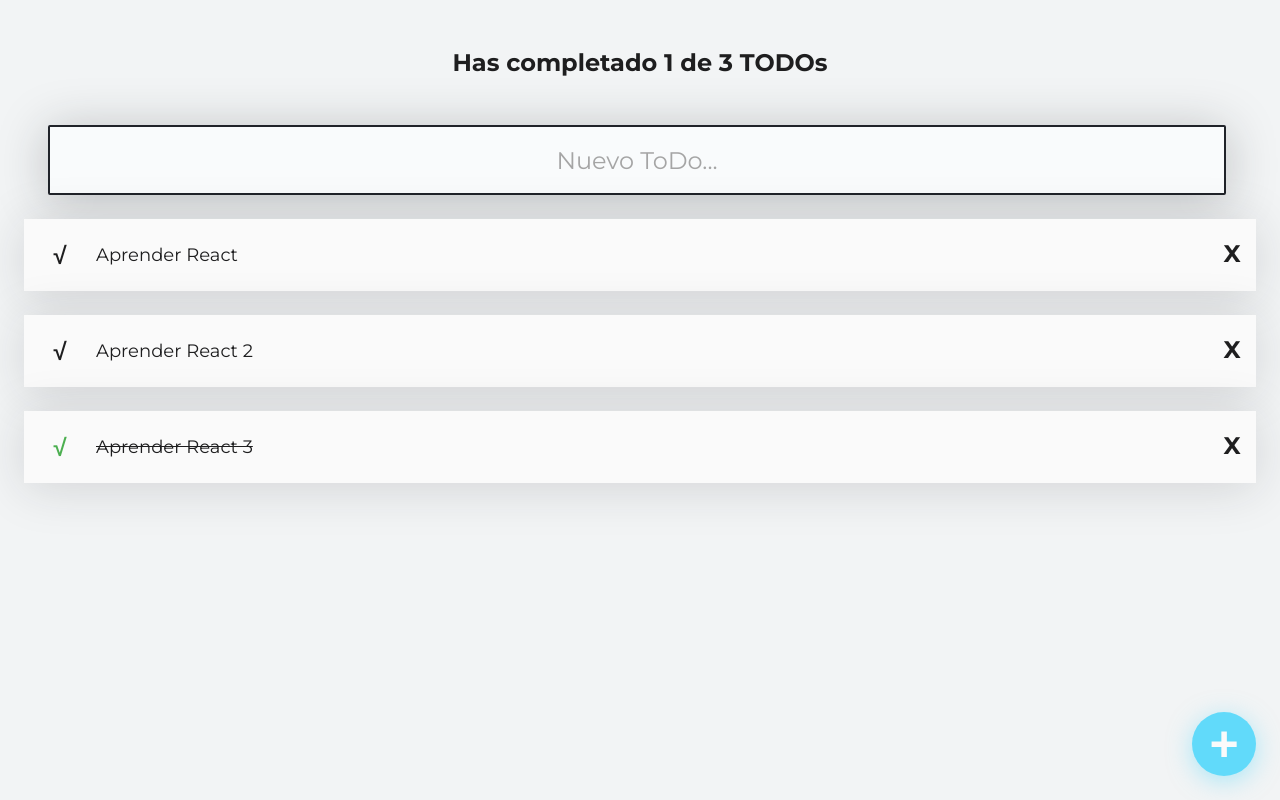
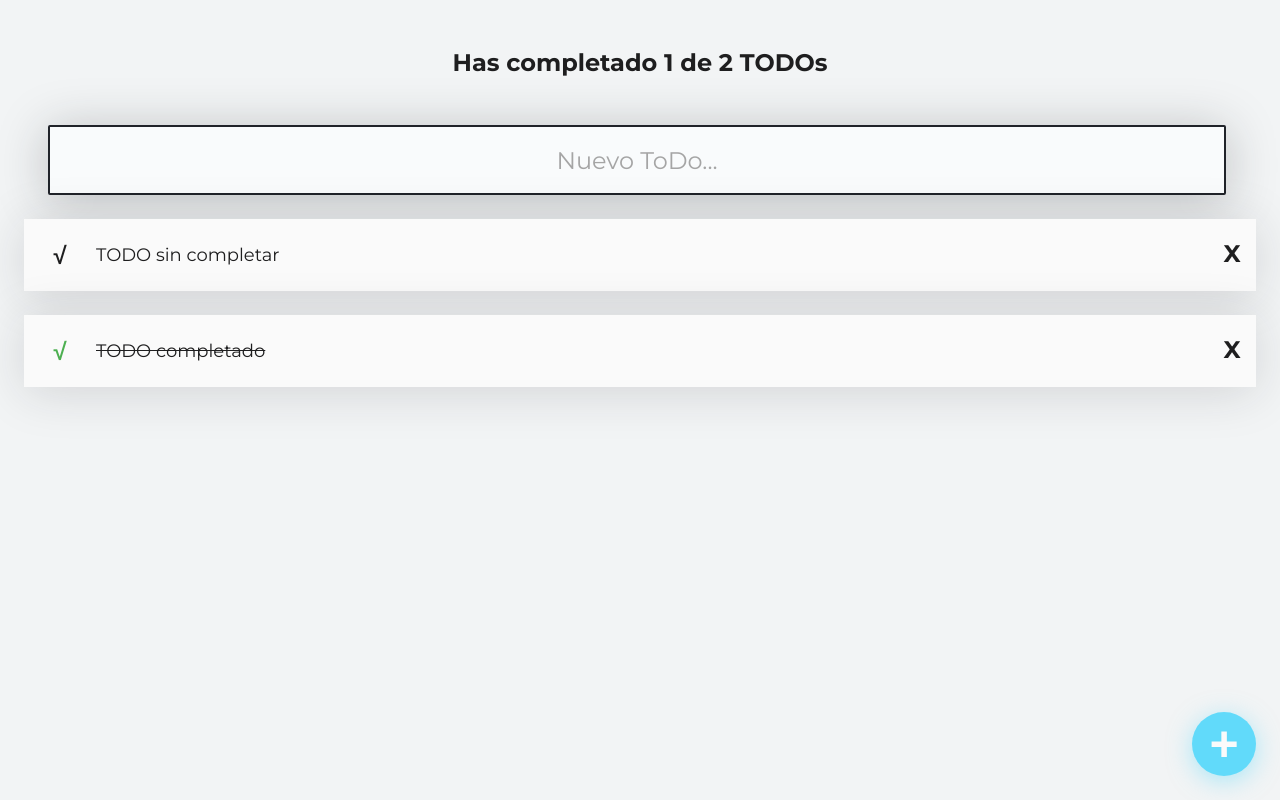
Before and after one commit to M8-Babbage/ToDo-React, a React (Vite) app: page / in a window 1280 px wide. Built offline with nearby package versions, Linux system fonts and the light colour scheme.

Commit message:
feat(hooks): create useLocalStorage hook

```diff
--- a/src/components/App/index.jsx
+++ b/src/components/App/index.jsx
@@ -1,17 +1,17 @@
 // Importaciones
 import { useState } from "react";
 import { AppUI } from "../AppUI";
+import { useLocalStorage } from "../../hooks/useLocalStorage";
 
-const defaultTodos = [
-  { text: "Aprender React", completed: false },
-  { text: "Aprender React 2", completed: false },
-  { text: "Aprender React 3", completed: true },
+const initialValue = [
+  { text: "TODO sin completar", completed: false },
+  { text: "TODO completado", completed: true },
 ];
 
 const App = () => {
   // El "hook" método useState() devuelve un array con dos elementos
   const [search, setSearch] = useState("");
-  const [todos, setTodos] = useState(defaultTodos);
+  const [todos, setTodos] = useLocalStorage('TODOS_V1', initialValue);
 
   // Constantes que se enviarán al componente TodoCounter
   const completedTodos = todos.filter((todo) => todo.completed === true).length;
@@ -43,7 +43,7 @@
     const todoIndex = todos.findIndex((todo) => todo.text === text);
     const newTodos = [...todos];
     newTodos.splice(todoIndex, 1);
-    setTodos(newTodos);
+    setTodos(newTodos)
   };
 
   return (
--- /dev/null
+++ b/src/hooks/useLocalStorage.jsx
@@ -0,0 +1,28 @@
+// Importamos useState de React
+import { useState } from "react";
+
+/**
+ * Creamos un custom hook llamado useLocalStorage que recibe dos parámetros, el primero es la key y el segundo es el valor inicial.
+ */
+
+const useLocalStorage = (key, initialValue) => {
+  // Obtenemos el valor del localStorage, si no existe, se le asigna el valor inicial
+  let localStorageItem = JSON.parse(localStorage.getItem(key)) ?? initialValue;
+
+  // Si el localStorageItem existe pero está vacio, volvemos a asignar su valor inicial
+  if (!localStorageItem.length) localStorage.setItem(key, JSON.stringify(initialValue))
+
+  // Creamos un estado usando el useState y le pasamos el valor del localStorage
+  const [item, setItem] = useState(localStorageItem);
+
+  // Creamos una función que recibirá el nuevo valor del estado y lo guardará en el localStorage
+  const saveItem = (newItem) => {
+    const stringifiedItem = JSON.stringify(newItem);
+    localStorage.setItem(key, stringifiedItem);
+    setItem(newItem);
+  }
+
+  return [item, saveItem];
+}
+
+export { useLocalStorage };
```
Also changed, not shown: src/components/AppUI/AppUI.css (added), 1 other file (tests, documents, lock files or other folders).
